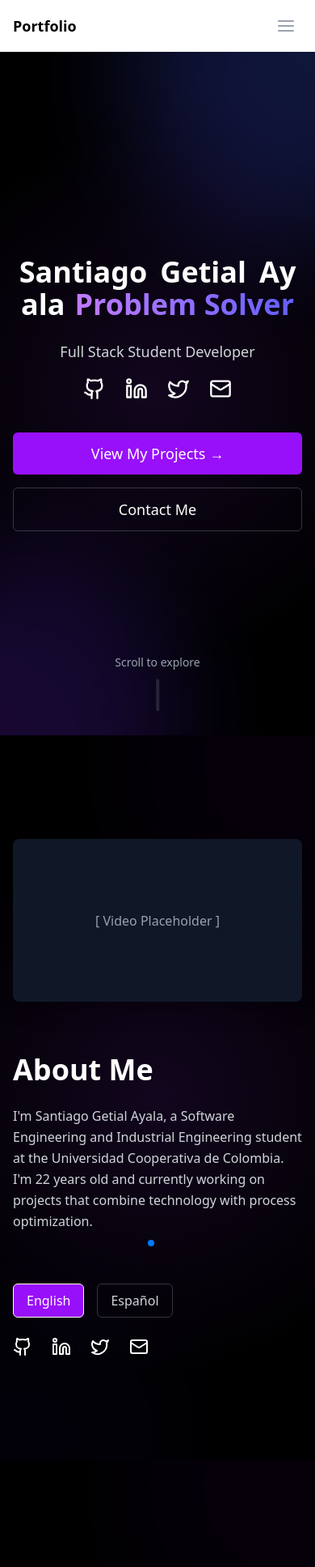
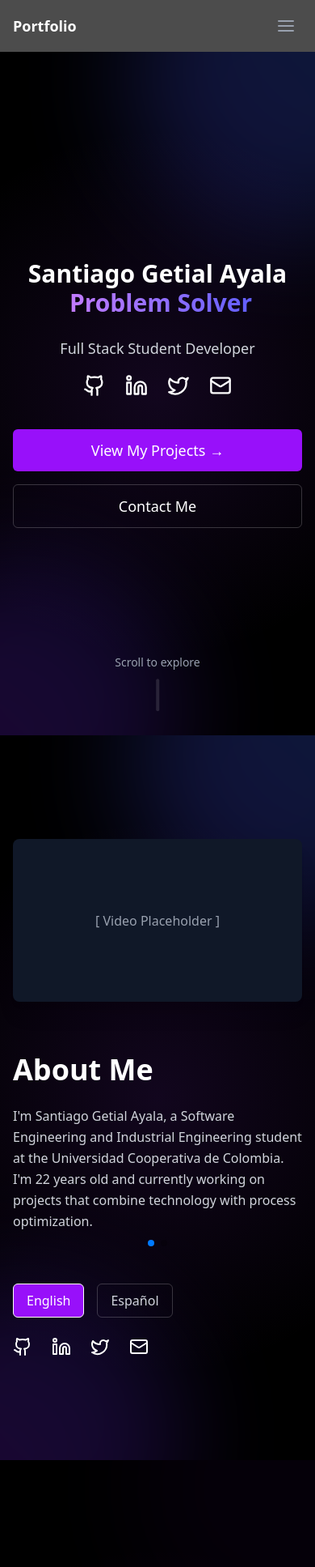
Before and after one commit to SantiagoGetialAyala/portfolio, a Next.js app: page / in a window 390 px wide. Shown: the top 1935 px of the page at 81% size. Built offline with nearby package versions, Linux system fonts and the light colour scheme.

Commit message:
Cambios en el componente NavBar y hero

```diff
--- a/src/components/Navbar.tsx
+++ b/src/components/Navbar.tsx
@@ -4,7 +4,7 @@ import Link from 'next/link';
 import { usePathname } from 'next/navigation';
 import { useState, useEffect } from 'react';
 import { motion } from 'framer-motion';
-import { FiMenu, FiX } from 'react-icons/fi';  // Usamos react-icons
+import { FiMenu, FiX } from 'react-icons/fi';
 
 const navItems = [
   { href: '/', label: 'Home' },
@@ -28,15 +28,15 @@ export function Navbar() {
   }, []);
 
   return (
-    <header className={`sticky top-0 z-50 transition-all duration-300 ${isScrolled ? 'bg-black/80 backdrop-blur-md shadow-md' : 'bg-transparent'}`}>
+    <header className={`sticky top-0 z-50 transition-all duration-300 ${isScrolled ? 'bg-black/80 backdrop-blur-md shadow-md' : 'bg-black/70'}`}>
       <div className="max-w-7xl mx-auto px-4 sm:px-6 lg:px-8">
         <div className="flex justify-between items-center h-16">
-          <Link href="/" className="text-lg font-bold hover:text-purple-400 transition-colors">
+          <Link href="/" className="text-lg font-bold hover:text-purple-400 transition-colors text-white">
             Portfolio
           </Link>
 
           {/* Desktop Navigation */}
-          <nav className="hidden md:flex space-x-8">
+          <nav className="hidden md:flex items-center space-x-8 ml-auto">
             {navItems.map((item) => {
               const isActive = pathname === item.href;
               return (
@@ -63,7 +63,7 @@ export function Navbar() {
             className="md:hidden p-2 rounded-md text-gray-400 hover:text-white hover:bg-gray-800 transition-colors"
             onClick={() => setIsMobileMenuOpen(!isMobileMenuOpen)}
           >
-            {isMobileMenuOpen ? <FiX size={24} /> : <FiMenu size={24} />} {/* Aquí los íconos de react-icons */}
+            {isMobileMenuOpen ? <FiX size={24} /> : <FiMenu size={24} />}
           </button>
         </div>
       </div>
@@ -71,7 +71,7 @@ export function Navbar() {
       {/* Mobile Navigation */}
       {isMobileMenuOpen && (
         <motion.div
-          className="md:hidden bg-gray-900 shadow-lg"
+          className="md:hidden bg-black/90 shadow-lg"
           initial={{ opacity: 0, height: 0 }}
           animate={{ opacity: 1, height: 'auto' }}
           exit={{ opacity: 0, height: 0 }}
--- a/src/components/about-preview.tsx
+++ b/src/components/about-preview.tsx
@@ -44,30 +44,43 @@ export function AboutPreview() {
 
   return (
     <section className="relative w-full py-32 px-4 text-white bg-black overflow-hidden">
-      {/* Fondo animado */}
+      {/* Fondo animado coherente */}
       <div className="absolute inset-0 bg-gradient-to-b from-black via-black/90 to-black z-0">
         <div className="absolute inset-0 bg-[radial-gradient(circle_at_center,rgba(120,40,200,0.15),transparent_70%)]" />
         <motion.div
-          className="absolute -top-40 -right-40 w-96 h-96 rounded-full bg-purple-700/20 blur-3xl"
+          className="absolute -top-40 -right-40 w-96 h-96 rounded-full bg-gradient-to-tr from-indigo-600 to-blue-500 blur-3xl"
           animate={{ scale: [1, 1.2, 1], opacity: [0.2, 0.3, 0.2] }}
           transition={{ duration: 8, repeat: Infinity, repeatType: 'reverse' }}
         />
         <motion.div
-          className="absolute -bottom-40 -left-40 w-96 h-96 rounded-full bg-indigo-700/20 blur-3xl"
+          className="absolute -bottom-40 -left-40 w-96 h-96 rounded-full bg-gradient-to-tr from-purple-600 to-indigo-700 blur-3xl"
           animate={{ scale: [1, 1.1, 1], opacity: [0.2, 0.3, 0.2] }}
           transition={{ duration: 6, repeat: Infinity, repeatType: 'reverse', delay: 1 }}
         />
       </div>
 
       <div className="relative max-w-7xl mx-auto grid grid-cols-1 lg:grid-cols-2 gap-16 items-center z-10">
-        {/* Video placeholder */}
-        <div className="aspect-video bg-gray-900 rounded-lg overflow-hidden shadow-xl flex items-center justify-center">
+        {/* Reemplaza este bloque por tu video */}
+        <motion.div
+          className="aspect-video bg-gray-900 rounded-lg overflow-hidden shadow-xl flex items-center justify-center"
+          initial={{ opacity: 0, y: 20 }}
+          animate={{ opacity: 1, y: 0 }}
+          transition={{ duration: 0.6 }}
+        >
+          {/* Puedes reemplazar esto por un <video> o <iframe> */}
           <span className="text-gray-400">[ Video Placeholder ]</span>
-        </div>
+        </motion.div>
 
-        {/* Texto con Swiper */}
+        {/* Contenido textual animado */}
         <div>
-          <h2 className="text-4xl md:text-5xl font-bold mb-6">{content[language].title}</h2>
+          <motion.h2
+            className="text-4xl md:text-5xl font-bold mb-6 text-white"
+            initial={{ opacity: 0, y: -20 }}
+            animate={{ opacity: 1, y: 0 }}
+            transition={{ duration: 0.6 }}
+          >
+            {content[language].title}
+          </motion.h2>
 
           <Swiper
             pagination={{ clickable: true }}
@@ -104,8 +117,13 @@ export function AboutPreview() {
           </div>
 
           {/* Redes sociales */}
-          <div className="flex space-x-6 text-2xl mt-2 justify-start">
-            <Link href="https://github.com/santiigetial" target="_blank" className="hover:text-purple-400 transition-colors">
+          <motion.div
+            className="flex space-x-6 text-2xl mt-2 justify-start"
+            initial={{ opacity: 0 }}
+            animate={{ opacity: 1 }}
+            transition={{ duration: 0.6, delay: 0.3 }}
+          >
+            <Link href="https://github.com/SantiagoGetialAyala" target="_blank" className="hover:text-purple-400 transition-colors">
               <Github />
             </Link>
             <Link href="https://linkedin.com/in/santiigetial" target="_blank" className="hover:text-purple-400 transition-colors">
@@ -117,7 +135,7 @@ export function AboutPreview() {
             <Link href="mailto:santiigetial@example.com" className="hover:text-purple-400 transition-colors">
               <Mail />
             </Link>
-          </div>
+          </motion.div>
         </div>
       </div>
     </section>
--- a/src/components/featured-projects.tsx
+++ b/src/components/featured-projects.tsx
@@ -1,9 +1,13 @@
-'use client'; // Esta línea asegura que el componente se ejecute en el cliente
+'use client';
 
 import { motion } from 'framer-motion';
 import Link from 'next/link';
-import { useState, useRef } from 'react';
+import { useState } from 'react';
 import { Github, Linkedin, Twitter, Mail } from 'lucide-react';
+import { Swiper, SwiperSlide } from 'swiper/react';
+import { Pagination } from 'swiper/modules';
+import 'swiper/css';
+import 'swiper/css/pagination';
 
 type Project = {
   id: number;
@@ -55,39 +59,8 @@ const featuredProjects: Project[] = [
   },
 ];
 
-type ProjectCardProps = {
-  project: Project;
-  lang: 'en' | 'es';
-};
-
-function ProjectCard({ project, lang }: ProjectCardProps) {
-  return (
-    <div className="bg-black rounded-lg overflow-hidden shadow-lg hover:shadow-purple-500/20 transition-shadow duration-300 min-w-[300px]">
-      <video
-        src={project.videoSrc[lang]}
-        className="aspect-video w-full object-cover"
-        controls
-      />
-      <div className="p-4">
-        <h3 className="text-xl font-semibold text-white mb-2">
-          {project.title[lang]}
-        </h3>
-        <p className="text-gray-300 mb-3">{project.description[lang]}</p>
-        <div className="flex flex-wrap gap-2">
-          {project.tags.map((tag, i) => (
-            <span key={i} className="text-xs bg-purple-600 text-white px-2 py-1 rounded-full">
-              {tag}
-            </span>
-          ))}
-        </div>
-      </div>
-    </div>
-  );
-}
-
 export function FeaturedProjects() {
   const [lang, setLang] = useState<'en' | 'es'>('en');
-  const scrollRef = useRef<HTMLDivElement | null>(null);
 
   return (
     <section className="relative w-full py-32 px-4 text-white bg-black overflow-hidden">
@@ -132,16 +105,42 @@ export function FeaturedProjects() {
           </div>
         </div>
 
-        <div className="relative">
-          <div className="overflow-x-auto scrollbar-hide" ref={scrollRef}>
-            <div className="flex gap-8 pb-4 w-max">
+        {/* Swiper para los proyectos */}
+        <Swiper
+          pagination={{ clickable: true }}
+          modules={[Pagination]}
+          className="w-full"
+          style={{ paddingBottom: '2rem' }}
+        >
           {featuredProjects.map((project) => (
-                <ProjectCard key={project.id} project={project} lang={lang} />
+            <SwiperSlide key={project.id}>
+              <div className="flex justify-center px-4">
+                <div className="bg-black rounded-lg overflow-hidden shadow-lg hover:shadow-purple-500/20 transition-shadow duration-300 max-w-xl w-full">
+                  <video
+                    src={project.videoSrc[lang]}
+                    className="aspect-video w-full object-cover"
+                    controls
+                  />
+                  <div className="p-4">
+                    <h3 className="text-xl font-semibold text-white mb-2">
+                      {project.title[lang]}
+                    </h3>
+                    <p className="text-gray-300 mb-3">{project.description[lang]}</p>
+                    <div className="flex flex-wrap gap-2">
+                      {project.tags.map((tag, i) => (
+                        <span key={i} className="text-xs bg-purple-600 text-white px-2 py-1 rounded-full">
+                          {tag}
+                        </span>
                       ))}
                     </div>
                   </div>
                 </div>
+              </div>
+            </SwiperSlide>
+          ))}
+        </Swiper>
 
+        {/* Redes sociales */}
         <div className="text-center mt-12">
           <div className="flex space-x-6 text-2xl mt-2 justify-center">
             <Link href="https://github.com/SantiagoGetialAyala" target="_blank" className="hover:text-purple-400 transition-colors">
--- a/src/components/hero-section.tsx
+++ b/src/components/hero-section.tsx
@@ -28,7 +28,7 @@ export default function HeroSection() {
       <div className="container mx-auto px-4 z-10 text-center max-w-3xl">
         {/* Animación letra por letra */}
         <motion.h1
-          className="text-4xl md:text-6xl font-bold mb-6 flex flex-wrap justify-center"
+          className="text-3xl sm:text-4xl md:text-6xl font-bold mb-6 flex flex-wrap justify-center break-words text-center max-w-full"
           initial="hidden"
           animate="visible"
           variants={{
@@ -46,12 +46,12 @@ export default function HeroSection() {
                 hidden: { opacity: 0, y: 20 },
                 visible: { opacity: 1, y: 0 },
               }}
-              className={char === ' ' ? 'mx-2' : ''}
+              className={char === ' ' ? 'mx-1 sm:mx-2' : ''}
             >
               {char}
             </motion.span>
           ))}
-          <span className="ml-3 text-transparent bg-clip-text bg-gradient-to-r from-purple-400 to-indigo-500">
+          <span className="ml-2 sm:ml-3 text-transparent bg-clip-text bg-gradient-to-r from-purple-400 to-indigo-500">
             Problem Solver
           </span>
         </motion.h1>
```
Lines whose indentation alone changed are shown as unchanged.
